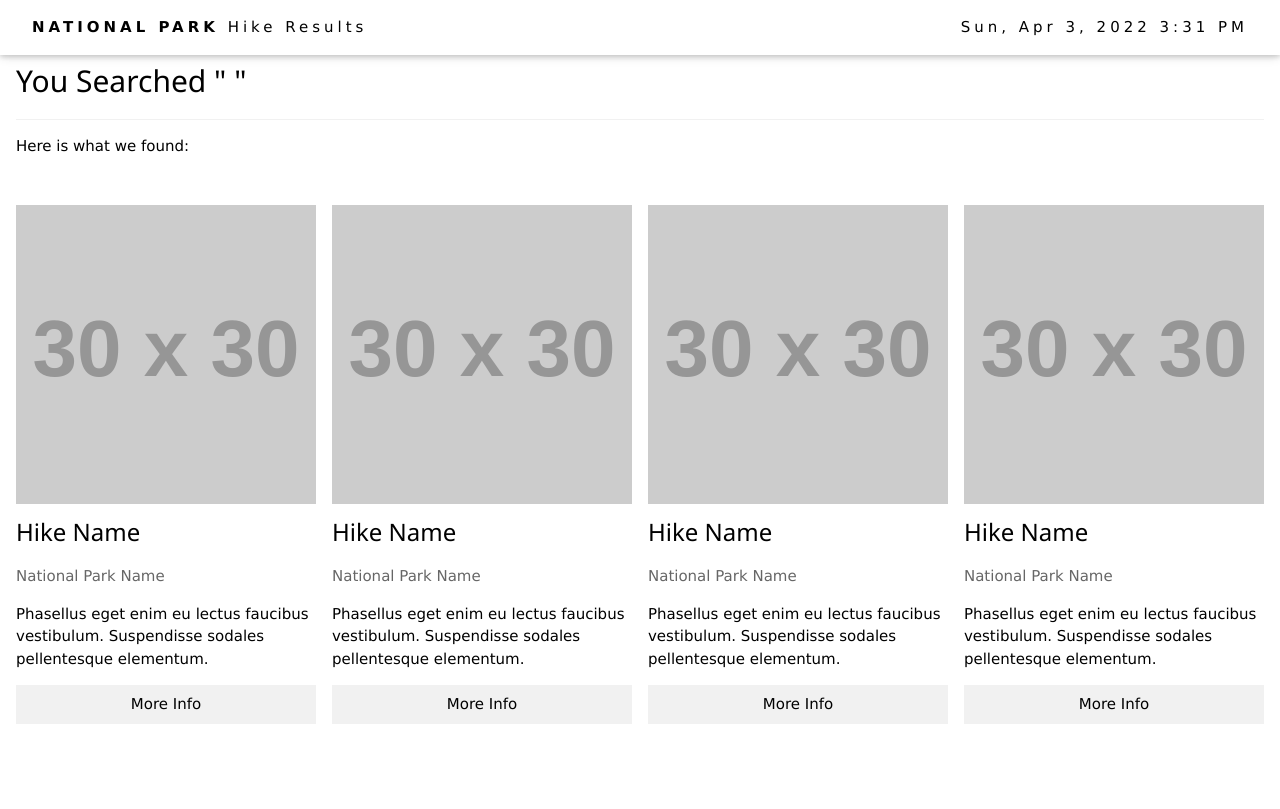
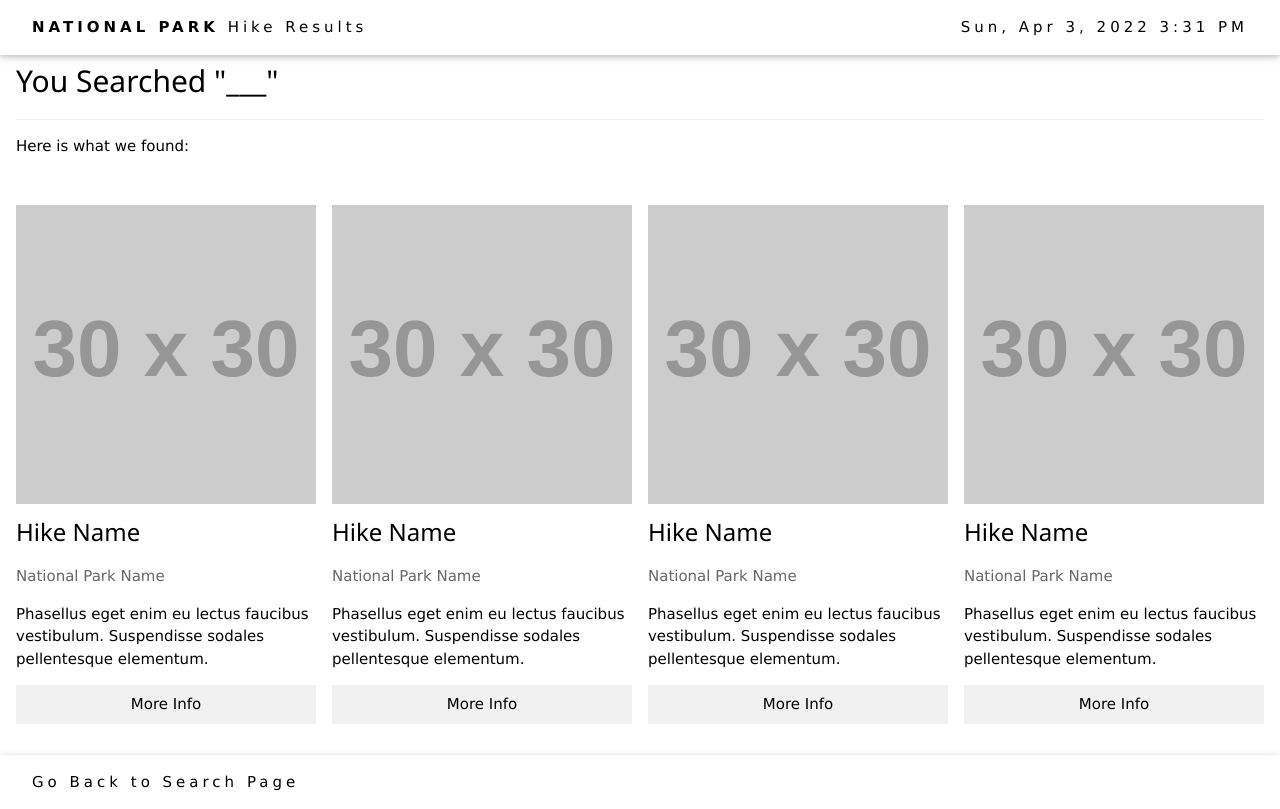
Before and after one commit to aavillanueva6/NPSHikeSearchTool, a plain HTML site: page resultspage.html in a window 1280 px wide. Drawn offline with nearby package versions, Linux system fonts and the light colour scheme; placeholder pictures from the web are drawn by us.

Commit message:
html change

```diff
--- a/resultspage.html
+++ b/resultspage.html
@@ -23,15 +23,15 @@
 </div>
 
     <body>
-        <header class="resultheader">
-          <div class="resultContainer">
+      <header class="resultheader">
+        <div class="resultContainer">
             <!-- Use align-items utilities on flexbox containers to align to start, end, center, baseline, or stretch -->
             <!-- <div class="row align-items-end"> -->
 
           <div class="w3-container w3-padding-32" id="about">
-          <h2 class="w3-border-bottom w3-border-light-grey w3-padding-16">You Searched " "</h2>
+          <h2 class="w3-border-bottom w3-border-light-grey w3-padding-16">You Searched "___"</h2>
           <p>Here is what we found:</p>
-        </div>
+          </div>
         </div>
       </header>
       <div class="w3-row-padding w3-grayscale">
@@ -64,6 +64,8 @@
           <p><button class="w3-button w3-light-grey w3-block">More Info</button></p>
         </div>
       </div>
+      <div class="w3-bar w3-white w3-wide w3-padding w3-card">
+        <a href="#gitRepo" class="w3-bar-item w3-button">Go Back to Search Page</a></div>
 
        <!-- add third party scripts between these two comments -->
     <!-- add third party scripts between these two comments -->
```
